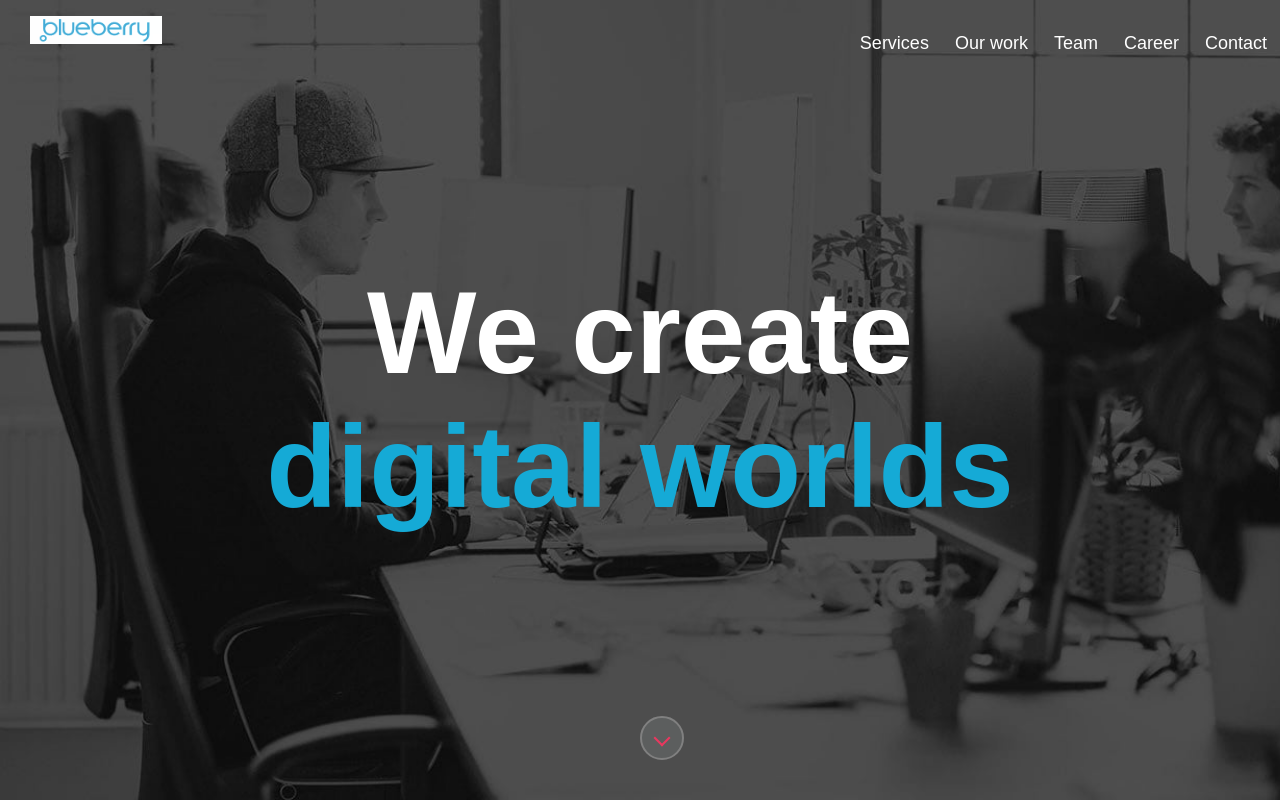
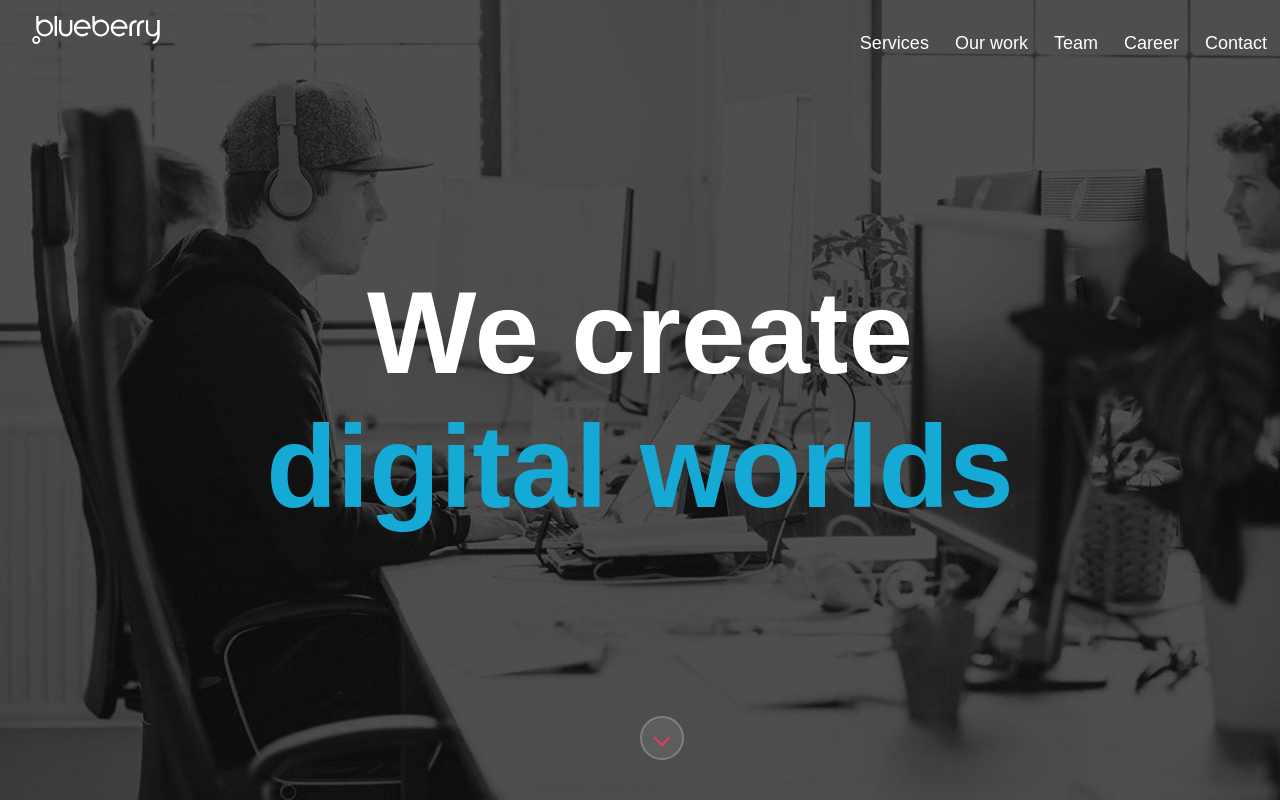
Before and after one commit to eliskaprichystalova/blueberry-selfstudy, a plain HTML site: page index.html in a window 1280 px wide. Shown: the top 802 px of the page. Drawn offline with Linux system fonts and the light colour scheme.

Commit message:
intro logo

```diff
--- a/index.html
+++ b/index.html
@@ -8,7 +8,7 @@
 <body>
 
 	<header class="header">
-		<a class="logo" href="/adf"><img src="images/logo.png"></a>
+		<a class="logo" href="/adf"><img src="images/logo.svg"></a>
  		<ul class="navigation">
 	  		<li><a href="/services">Services</a></li>
 	 		<li><a href="/our-work">Our work</a></li>
```
Also changed, not shown: 1 other file.
